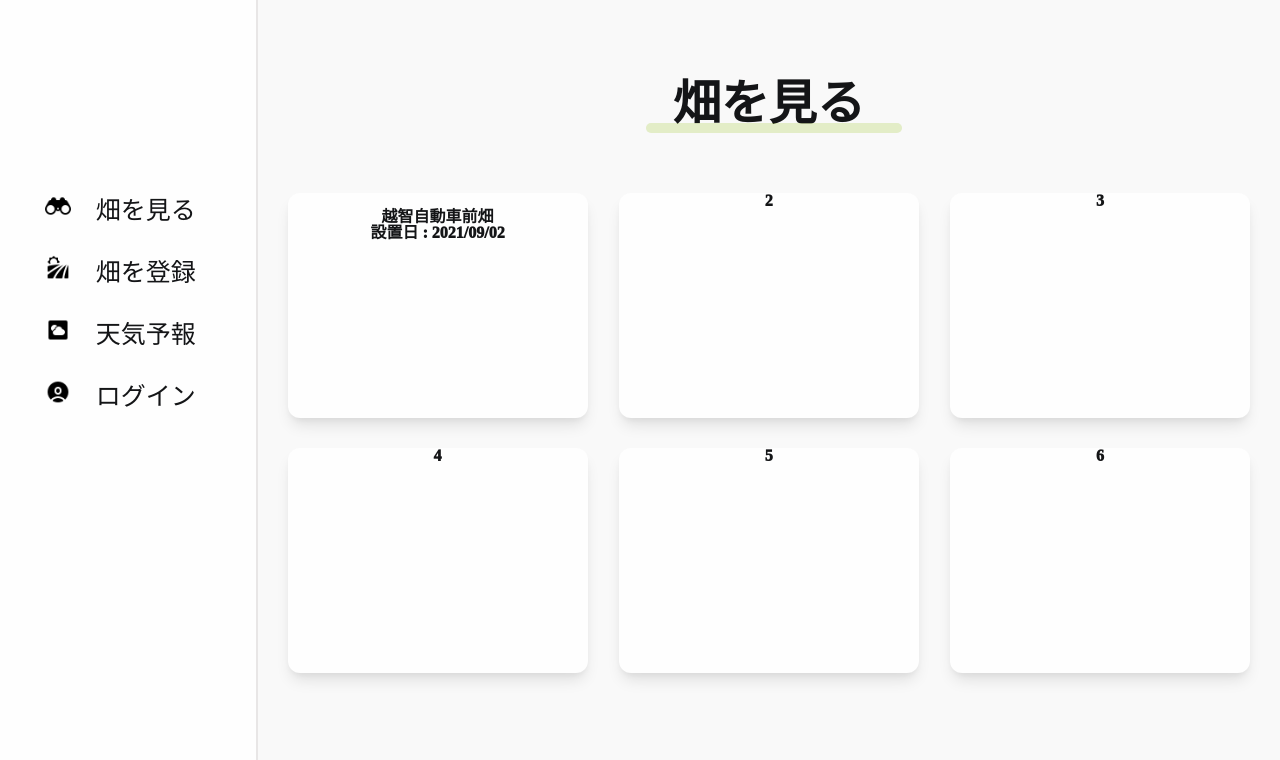
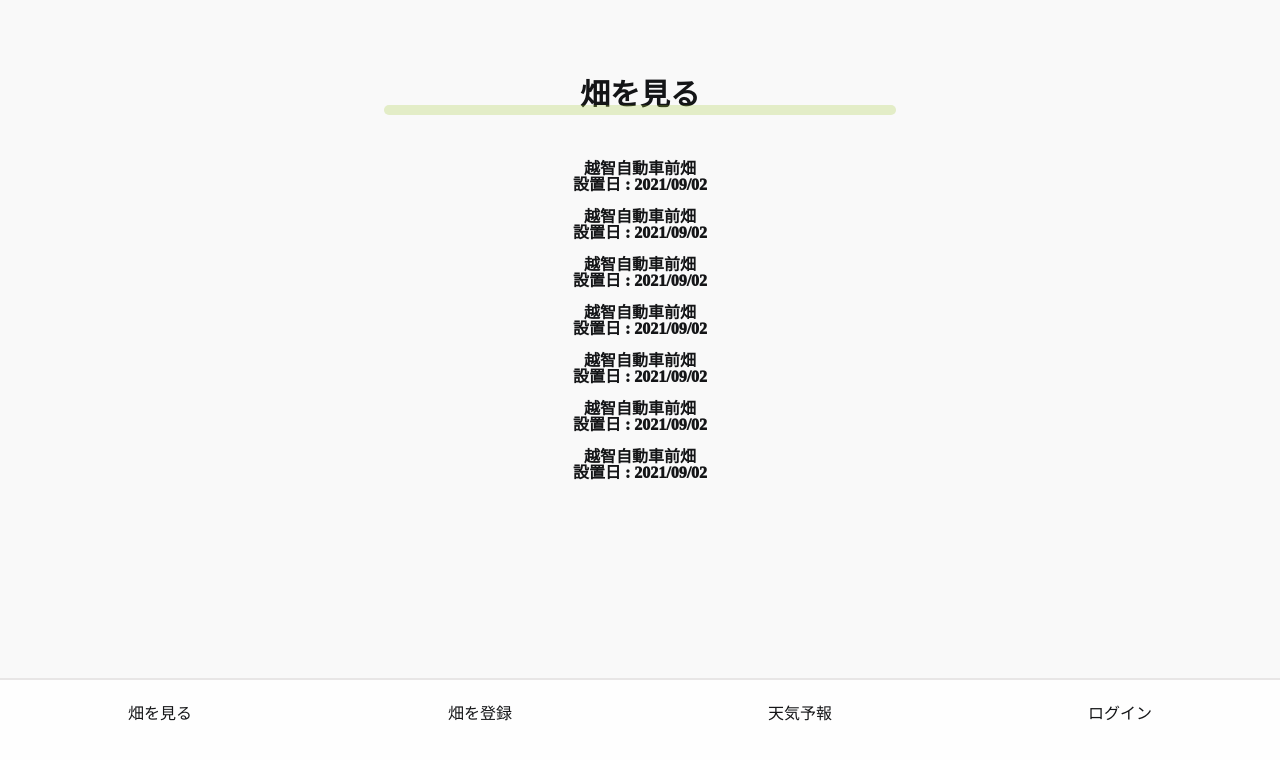
Before and after one commit to toasahi/Kainouji, a React app in the folder web/: page /lookfield in a window 1280 px wide. Shown: the top 760 px of the page. Built offline with nearby package versions, Linux system fonts and the light colour scheme; no server answers; the HTML template or start-up script is replaced by a standard one.

Commit message:
Adjust Header

```diff
--- a/web/src/components/layouts/Header.tsx
+++ b/web/src/components/layouts/Header.tsx
@@ -99,7 +99,7 @@ const SHeader = styled.header`
     }
   }
 
-  @media (min-width: ${Responsive.md}px) {
+  @media (min-width: ${Responsive.md}) {
     width: 25%;
     top: 0;
     border-top: none;
@@ -117,7 +117,7 @@ const SHeader = styled.header`
       display: block;
       padding: 15px;
       text-align: center;
-      margin-top:130px;
+      margin-top: 130px;
     }
 
     li {
@@ -133,7 +133,7 @@ const SHeader = styled.header`
     }
   }
 
-  @media (min-width: ${Responsive.lg}px) {
+  @media (min-width: ${Responsive.lg}) {
     width: 20%;
     a {
       font-size: ${Font.text2xl};
--- a/web/src/components/pages/Confirm.tsx
+++ b/web/src/components/pages/Confirm.tsx
@@ -40,7 +40,7 @@ const SConfirm = styled.div`
     width: 80%;
   }
 
-  @media (min-width: ${Responsive.md}px) {
+  @media (min-width: ${Responsive.md}) {
     flex-direction: row;
     justify-content: start;
     align-content: center;
@@ -48,11 +48,11 @@ const SConfirm = styled.div`
 `;
 
 const SCard = styled.section`
-  @media (min-width: ${Responsive.md}px) {
+  @media (min-width: ${Responsive.md}) {
     width: 650px;
   }
 
-  @media (min-width: ${Responsive.lg}px) {
+  @media (min-width: ${Responsive.lg}) {
     width: 700px;
     height: 680px;
     background-color: #fefefe;
--- a/web/src/components/pages/Home.tsx
+++ b/web/src/components/pages/Home.tsx
@@ -24,7 +24,7 @@ const SHome = styled.div`
     height: 80%;
   }
 
-  @media (min-width: ${Responsive.md}px) {
+  @media (min-width: ${Responsive.md}) {
     flex-direction: row;
     justify-content: start;
     align-content: center;
--- a/web/src/components/pages/Login.tsx
+++ b/web/src/components/pages/Login.tsx
@@ -1,8 +1,10 @@
 import { memo, VFC } from 'react';
+import { Header } from '../layouts/Header';
 
 export const Login: VFC = memo(() => {
   return (
     <>
+      <Header/>
       <h1>ログインページです</h1>
     </>
   );
--- a/web/src/components/pages/LookField.tsx
+++ b/web/src/components/pages/LookField.tsx
@@ -1,4 +1,5 @@
 import { memo, VFC } from 'react';
+import { Link } from 'react-router-dom';
 import styled from 'styled-components';
 import { Color, Font, FontWeight, Responsive } from '../../constant/BaseCss';
 
@@ -12,16 +13,55 @@ export const LookField: VFC = memo(() => {
         <section>
           <h1>畑を見る</h1>
           <SContainer>
+            <Link to="lookfield/moisture">
             <div>
               <img src="" />
               <h2>越智自動車前畑</h2>
               <p>設置日 : 2021/09/02</p>
             </div>
-            <div>2</div>
-            <div>3</div>
-            <div>4</div>
-            <div>5</div>
-            <div>6</div>
+            </Link>
+            <Link to="lookfield/moisture">
+            <div>
+              <img src="" />
+              <h2>越智自動車前畑</h2>
+              <p>設置日 : 2021/09/02</p>
+            </div>
+            </Link>
+            <Link to="lookfield/moisture">
+            <div>
+              <img src="" />
+              <h2>越智自動車前畑</h2>
+              <p>設置日 : 2021/09/02</p>
+            </div>
+            </Link>
+            <Link to="lookfield/moisture">
+            <div>
+              <img src="" />
+              <h2>越智自動車前畑</h2>
+              <p>設置日 : 2021/09/02</p>
+            </div>
+            </Link>
+            <Link to="lookfield/moisture">
+            <div>
+              <img src="" />
+              <h2>越智自動車前畑</h2>
+              <p>設置日 : 2021/09/02</p>
+            </div>
+            </Link>
+            <Link to="lookfield/moisture">
+            <div>
+              <img src="" />
+              <h2>越智自動車前畑</h2>
+              <p>設置日 : 2021/09/02</p>
+            </div>
+            </Link>
+            <Link to="lookfield/moisture">
+            <div>
+              <img src="" />
+              <h2>越智自動車前畑</h2>
+              <p>設置日 : 2021/09/02</p>
+            </div>
+            </Link>
           </SContainer>
         </section>
       </main>
@@ -37,17 +77,17 @@ const SLookField = styled.div`
   min-height: 95vh;
 
   main {
-    width: 80%;
+    width: 100%;
 
     section {
       text-align: center;
     }
 
     h1 {
-      font-size: ${Font.text5xl};
+      font-size: ${Font.text3xl};
       padding: 5px;
       margin-top: 75px;
-      margin-bottom:30px;
+      margin-bottom: 30px;
       position: relative;
       font-weight: ${FontWeight.fontSemiBold};
 
@@ -57,37 +97,57 @@ const SLookField = styled.div`
         content: '';
         position: absolute;
         bottom: 0;
+        left: 30%;
+        width: 40%;
+        opacity: 25%;
+        height: 10px; /* 線幅 */
+      }
+    }
+  }
+
+  @media (min-width: ${Responsive.md}) {
+    flex-direction: row;
+    justify-content: start;
+    align-content: center;
+
+    main{
+      width: 80%;
+
+      h1 {
+      font-size: ${Font.text5xl};
+      padding: 5px;
+      margin-top: 75px;
+      margin-bottom: 30px;
+
+      ::after {
         left: 38%;
         width: 25%;
         opacity: 25%;
         height: 10px; /* 線幅 */
       }
     }
-  }
-
-  @media (min-width: ${Responsive.md}px) {
-    flex-direction: row;
-    justify-content: start;
-    align-content: center;
+    }
   }
 `;
 
 const SContainer = styled.div`
-  @media (min-width: ${Responsive.md}) {
-  }
 
-  @media (min-width: ${Responsive.xl}px) {
+@media (min-width: ${Responsive.md}) {
     display: flex;
     flex-wrap: wrap;
     align-items: center;
     justify-content: space-between;
-    padding: 30px;
+    padding:25px;
+
+    a{
+      width:30%;
+    }
 
     div {
       background-color: #fefefe;
       margin-bottom: 30px;
       height: 225px;
-      width: 300px;
+      width: 100%;
       border-radius: 12px;
       --tw-shadow: 0 10px 15px -3px rgba(0, 0, 0, 0.1), 0 4px 6px -2px rgba(0, 0, 0, 0.05);
       box-shadow: var(--tw-ring-offset-shadow, 0 0 #0000), var(--tw-ring-shadow, 0 0 #0000), var(--tw-shadow);
@@ -96,5 +156,14 @@ const SContainer = styled.div`
         background-color: rgba(0, 0, 0, 0.01);
       }
     }
+
+}
+
+  @media (min-width: ${Responsive.xl}) {
+    padding: 30px;
+
+    div {
+      width: 300px;
+    }
   }
 `;
--- a/web/src/components/pages/Moisture.tsx
+++ b/web/src/components/pages/Moisture.tsx
@@ -10,8 +10,6 @@ export const Moisture: VFC = memo(() => {
   const { loading, moisture, getMoistures } = useMoistureData();
 
   useEffect(() => getMoistures(), []);
-
-  console.log(moisture);
 
   const data = [
     {
@@ -59,6 +57,8 @@ export const Moisture: VFC = memo(() => {
         <SMoisture>
           <Header />
           <main>
+            <h1>越智自動車前畑</h1>
+            <section className="moisture-graph">
             <LineChart width={700} height={500} data={moisture}>
               <CartesianGrid strokeDasharray="3 3" />
               <XAxis dataKey="created_at" interval="preserveStartEnd" />
@@ -66,6 +66,7 @@ export const Moisture: VFC = memo(() => {
               <Legend />
               <Line type="monotone" dataKey="moisture" stroke="#8884d8" activeDot={{ r: 8 }} />
             </LineChart>
+            </section>
           </main>
         </SMoisture>
       )}
@@ -81,10 +82,10 @@ const SMoisture = styled.div`
   min-height: 95vh;
 
   main {
-    width: 100%;
+    width: 80%;
   }
 
-  @media (min-width: ${Responsive.md}px) {
+  @media (min-width: ${Responsive.md}) {
     flex-direction: row;
     justify-content: start;
     align-content: center;
--- a/web/src/components/pages/RegisterField.tsx
+++ b/web/src/components/pages/RegisterField.tsx
@@ -8,6 +8,7 @@ import { PrimaryInput } from '../Inputs/PrimaryInput';
 import { PrimaryButton } from '../buttons/PrimaryButton';
 import { useHistory } from 'react-router-dom';
 import Images from 'images/defaultImage.jpeg';
+import { PrimarySelect } from '../selects/PrimarySelect';
 
 export const RegisterField: VFC = memo(() => {
   const history = useHistory();
@@ -29,6 +30,8 @@ export const RegisterField: VFC = memo(() => {
 
   useEffect(() => getVegetables(), []);
 
+  console.log(vegetableLists);
+
   return (
     <SRegisterField>
       <Header />
@@ -42,7 +45,7 @@ export const RegisterField: VFC = memo(() => {
             </div>
             <section>
               <div className="item">
-                <label htmlFor="vegetable">育てる野菜</label>
+                {/* <label htmlFor="vegetable">育てる野菜</label>
                 <select id="vegetable" value={vegetable} onChange={onChangeVegetable}>
                   <option value="">選択してください</option>
                   {vegetableLists.map((vegetableList) => (
@@ -50,16 +53,11 @@ export const RegisterField: VFC = memo(() => {
                       {vegetableList.vegetable}
                     </option>
                   ))}
-                </select>
+                </select> */}
+                <PrimarySelect selectId="vegetableKind" labelText="育てる野菜" />
               </div>
               <div className="item">
-                <label htmlFor="waterTiming">水をやるタイミング</label>
-                <select id="waterTiming" value={waterTiming} onChange={onChangeWaterTiming}>
-                  <option value="">選択してください</option>
-                  <option value="10">10%</option>
-                  <option value="20">20%</option>
-                  <option value="30">30%</option>
-                </select>
+                <PrimarySelect selectId="waterTiming" labelText="水をやるタイミング" />
               </div>
             </section>
             <section>
@@ -79,13 +77,13 @@ export const RegisterField: VFC = memo(() => {
               ) : (
                 <>
                   <label htmlFor="fieldImage">
-                    <img src={imageUrl} style={{ width: '50%', height: '150px' }} />
+                    <img src={imageUrl} style={{ width: '100%', height: '100px' }} />
                   </label>
                   <PrimaryInput inputType="file" inputId="fieldImage" onChange={onChangeProcessImage} hidden={true} />
                 </>
               )}
             </div>
-            <div style={{ textAlign: 'center', marginTop: '30px' }}>
+            <div style={{ textAlign: 'center', marginTop: '25px' }}>
               <PrimaryButton children="確認画面へ進む" position="after" onClick={onClickConfirm} />
             </div>
           </div>
@@ -106,7 +104,7 @@ const SRegisterField = styled.div`
     width: 80%;
   }
 
-  @media (min-width: ${Responsive.md}px) {
+  @media (min-width: ${Responsive.md}) {
     flex-direction: row;
     justify-content: start;
     align-content: center;
@@ -114,7 +112,7 @@ const SRegisterField = styled.div`
 `;
 
 const SCard = styled.section`
-  @media (min-width: ${Responsive.md}px) {
+  @media (min-width: ${Responsive.md}) {
     width: 85%;
     height: 680px;
     padding: 15px;
@@ -129,7 +127,7 @@ const SCard = styled.section`
       font-size: ${Font.text3xl};
       text-align: center;
       padding: 5px;
-      margin: 30px 0;
+      margin: 20px 0;
       position: relative;
       font-weight: ${FontWeight.fontSemiBold};
 
@@ -169,7 +167,7 @@ const SCard = styled.section`
     }
   }
 
-  @media (min-width: ${Responsive.lg}px) {
+  @media (min-width: ${Responsive.lg}) {
     width: 700px;
     height: 680px;
     margin-top: 25px;
```
